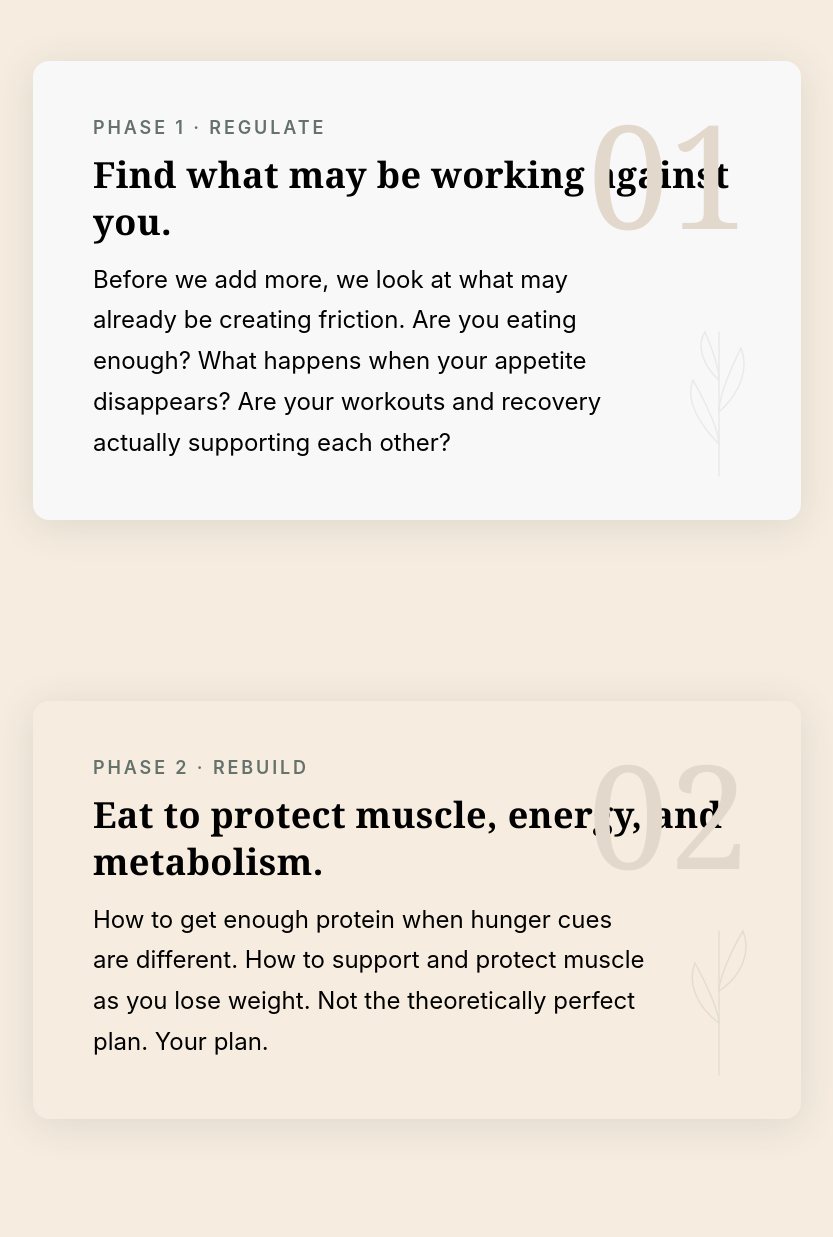
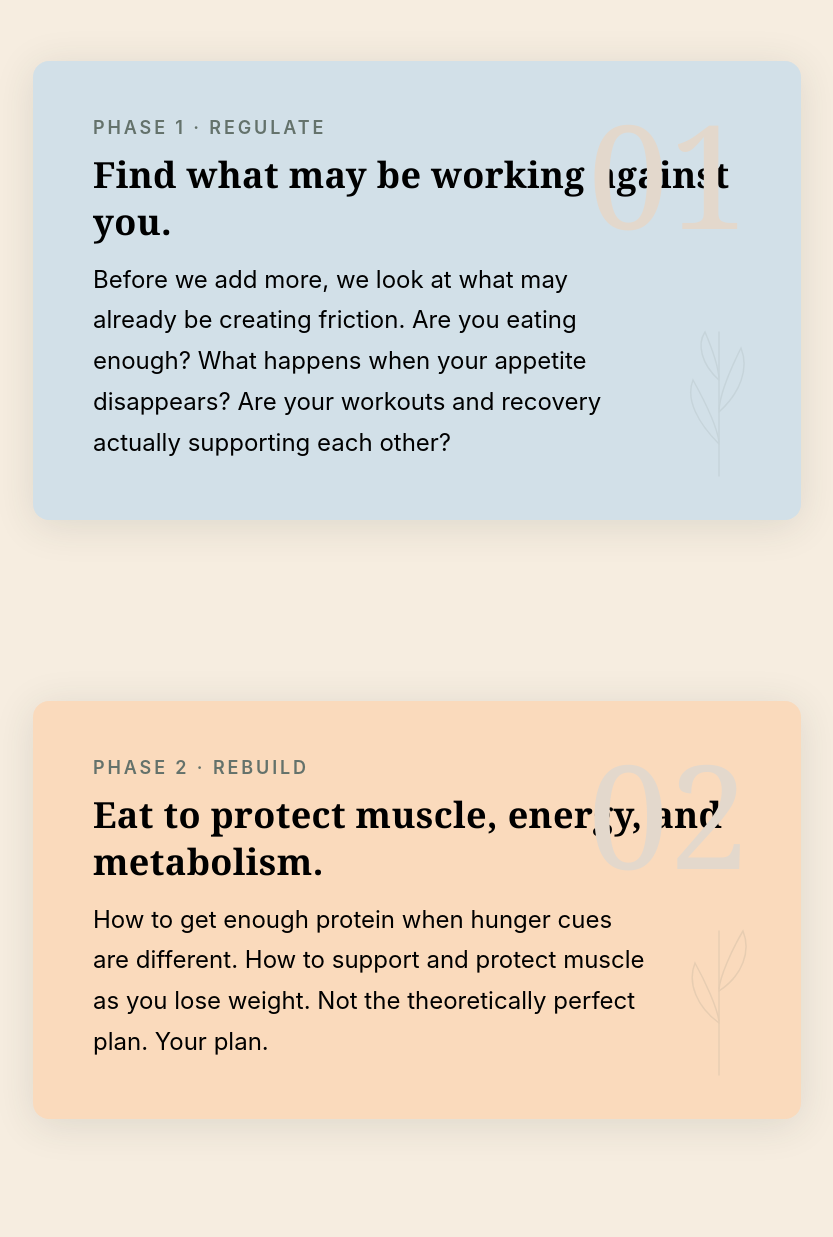
Before and after one commit to team495/cindishowit, a plain HTML site: page index.html in a window 1280 px wide. Shown: the part 7803-9040 px from the top of the page, without its empty margins (223-1056 px from the left). Drawn offline with Linux system fonts and the light colour scheme.

Commit message:
Give each phase card a distinct color: blue, peach, dark navy

```diff
--- a/index.html
+++ b/index.html
@@ -168,8 +168,8 @@ nav.scrolled{box-shadow:0 2px 28px rgba(44,60,50,.08)}
 
 /* Card themes */
 .sc-cream{background:var(--cream)}
-.sc-paper{background:var(--paper)}
-.sc-pale{background:var(--sage-pale)}
+.sc-paper{background:#d2e0e8}
+.sc-pale{background:#fadabc}
 .sc-dark{background:var(--blue)}
 .sc-peach{background:var(--peach)}
 
@@ -592,7 +592,7 @@ footer{background:var(--ink);padding:44px 0}
   <div id="phase-stack" style="padding-bottom:40px">
 
     <div class="scard-spacer">
-      <div class="scard-inner sc-paper" id="pcard-0">
+      <div class="scard-inner" id="pcard-0" style="background:#d2e0e8">
         <div class="scard-content" style="position:relative;min-height:340px">
           <div class="phase-number" aria-hidden="true">01</div>
           <!-- botanical graphic -->
@@ -612,7 +612,7 @@ footer{background:var(--ink);padding:44px 0}
     </div>
 
     <div class="scard-spacer">
-      <div class="scard-inner sc-cream" id="pcard-1">
+      <div class="scard-inner" id="pcard-1" style="background:#fadabc">
         <div class="scard-content" style="position:relative;min-height:340px">
           <div class="phase-number" aria-hidden="true">02</div>
           <div style="position:absolute;bottom:32px;right:32px;opacity:.12;pointer-events:none">
@@ -630,7 +630,7 @@ footer{background:var(--ink);padding:44px 0}
     </div>
 
     <div class="scard-spacer">
-      <div class="scard-inner sc-blue-soft" id="pcard-2" style="background:var(--sage-pale)">
+      <div class="scard-inner" id="pcard-2" style="background:var(--blue)">
         <div class="scard-content" style="position:relative;min-height:340px">
           <div class="phase-number" aria-hidden="true">03</div>
           <div style="position:absolute;bottom:32px;right:32px;opacity:.14;pointer-events:none">
```
